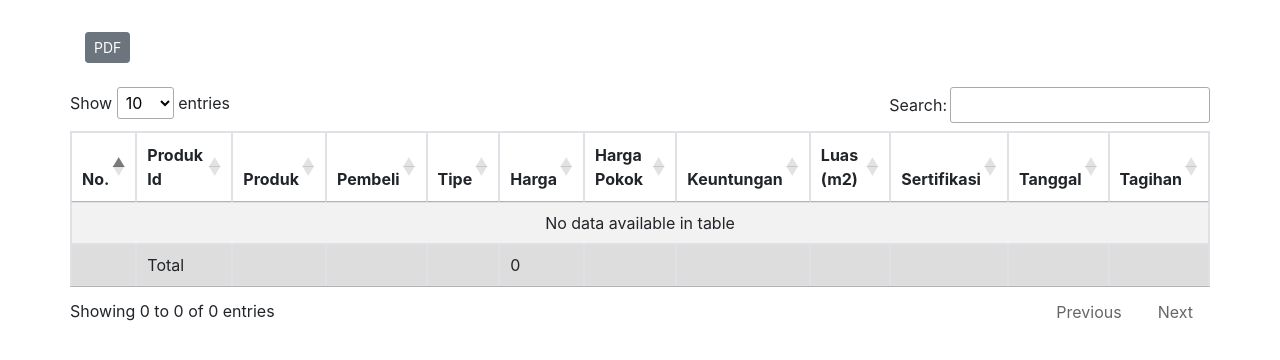
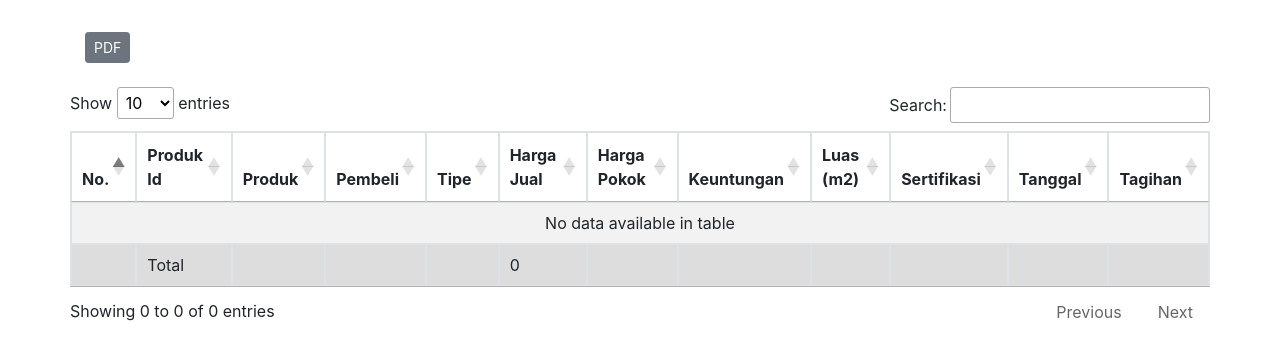
Before and after one commit to adhanchaniago/penjualan, a CodeIgniter app: page /database/index.php/pembelian/daftar in a window 1280 px wide. Shown: the part 217-577 px from the top of the page. Run offline with CodeIgniter, Linux system fonts and the light colour scheme; the visitor is signed in with stand-in values (Sample User, id 1); data that the repository does not hold is empty; some libraries are stand-ins or nearby versions.

Commit message:
harga jual ganti

```diff
--- a/application/views/admin/dynamic_pembelian.php
+++ b/application/views/admin/dynamic_pembelian.php
@@ -35,7 +35,7 @@
                                     <th>Produk</th>
                                     <th>Pembeli</th>
                                     <th>Tipe</th>
-                                    <th>Harga</th>
+                                    <th>Harga Jual</th>
                                     <th>Harga Pokok</th>
                                     <th>Keuntungan</th>
                                     <th>Luas (m2)</th>
```
